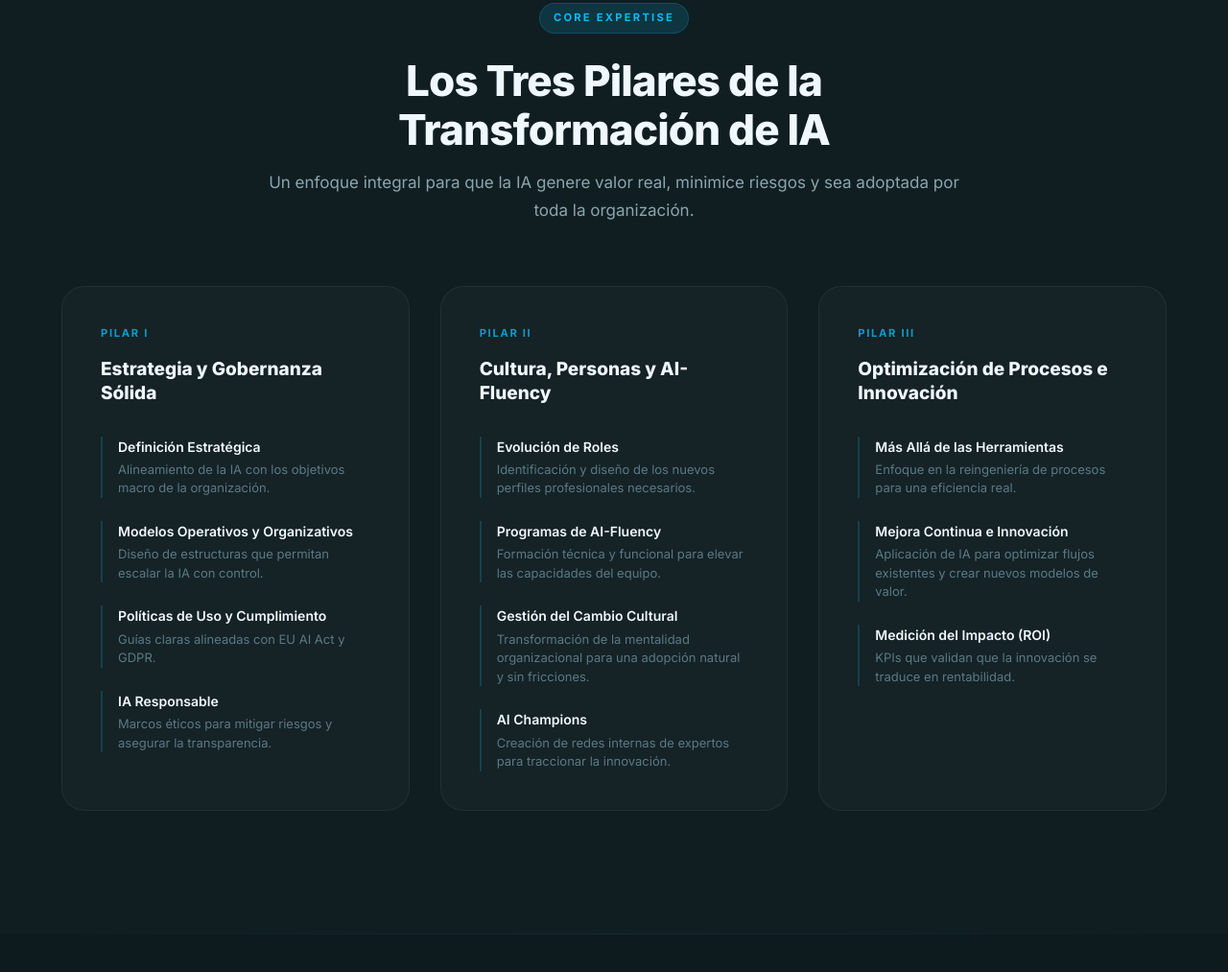
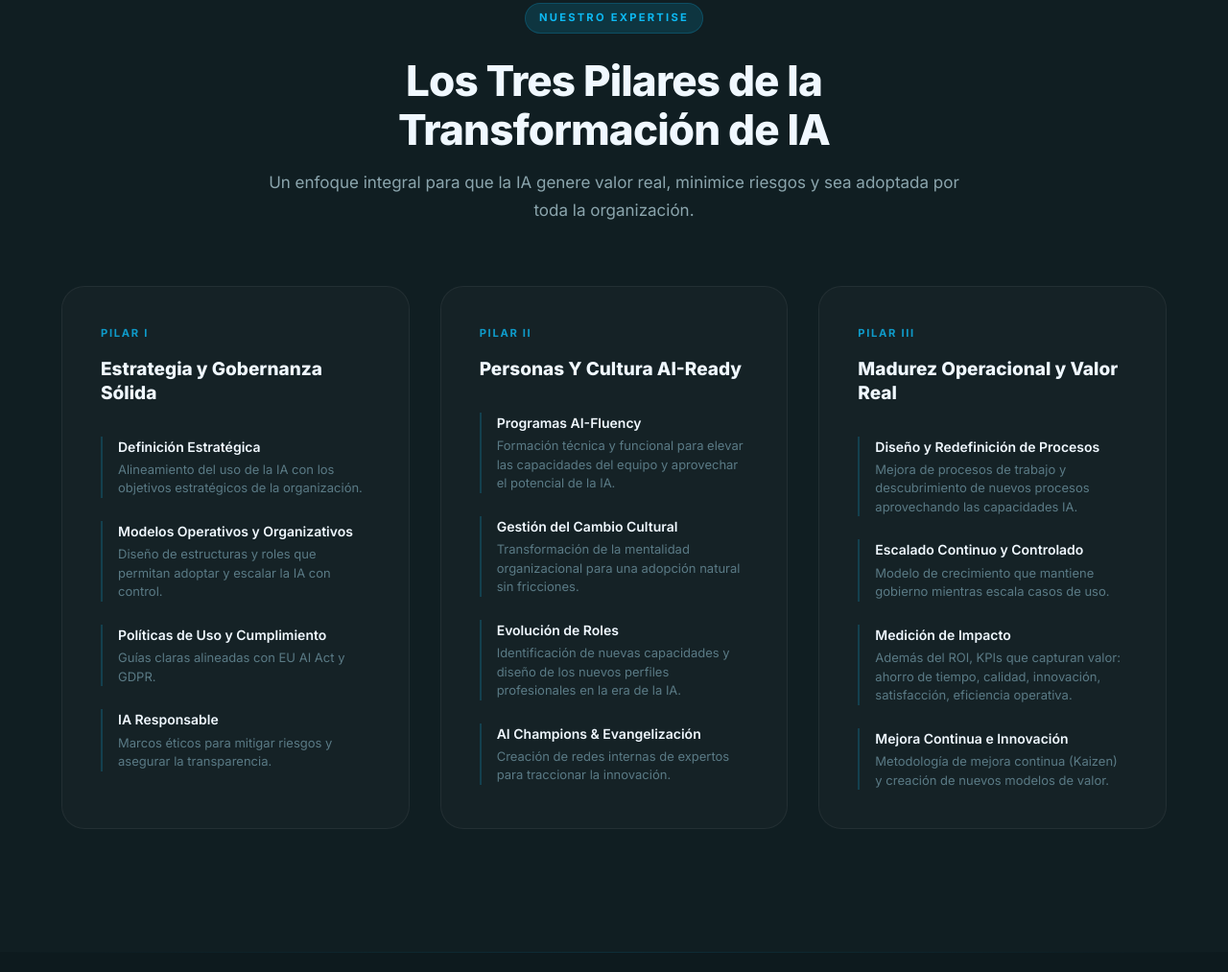
Before and after one commit to Antonio-Gallego/KYBERNIA, a plain HTML site: page docs/index.html in a window 1280 px wide. Shown: the part 2440-3453 px from the top of the page at 96% size. Drawn offline with Linux system fonts and the light colour scheme.

Commit message:
feat: refinado de contenido sección pilares (C01)

```diff
--- a/docs/index.html
+++ b/docs/index.html
@@ -372,7 +372,7 @@
       <div class="container">
 
         <div class="section-header reveal">
-          <div class="section-label">Core Expertise</div>
+          <div class="section-label">Nuestro Expertise</div>
           <h2 id="pilares-heading">Los Tres Pilares de la Transformación de IA</h2>
           <p>Un enfoque integral para que la IA genere valor real, minimice riesgos y sea adoptada por toda la organización.</p>
         </div>
@@ -386,11 +386,11 @@
             <div class="pilar-items">
               <div class="pilar-item">
                 <h4>Definición Estratégica</h4>
-                <p>Alineamiento de la IA con los objetivos macro de la organización.</p>
+                <p>Alineamiento del uso de la IA con los objetivos estratégicos de la organización.</p>
               </div>
               <div class="pilar-item">
                 <h4>Modelos Operativos y Organizativos</h4>
-                <p>Diseño de estructuras que permitan escalar la IA con control.</p>
+                <p>Diseño de estructuras y roles que permitan adoptar y escalar la IA con control.</p>
               </div>
               <div class="pilar-item">
                 <h4>Políticas de Uso y Cumplimiento</h4>
@@ -406,22 +406,22 @@
           <!-- Pilar II -->
           <article class="pilar-card reveal" style="animation-delay:150ms">
             <div class="pilar-number" aria-label="Pilar dos">Pilar II</div>
-            <h3>Cultura, Personas y AI-Fluency</h3>
+            <h3>Personas Y Cultura AI-Ready</h3>
             <div class="pilar-items">
               <div class="pilar-item">
-                <h4>Evolución de Roles</h4>
-                <p>Identificación y diseño de los nuevos perfiles profesionales necesarios.</p>
-              </div>
-              <div class="pilar-item">
-                <h4>Programas de AI-Fluency</h4>
-                <p>Formación técnica y funcional para elevar las capacidades del equipo.</p>
+                <h4>Programas AI-Fluency</h4>
+                <p>Formación técnica y funcional para elevar las capacidades del equipo y aprovechar el potencial de la IA.</p>
               </div>
               <div class="pilar-item">
                 <h4>Gestión del Cambio Cultural</h4>
-                <p>Transformación de la mentalidad organizacional para una adopción natural y sin fricciones.</p>
+                <p>Transformación de la mentalidad organizacional para una adopción natural sin fricciones.</p>
               </div>
               <div class="pilar-item">
-                <h4>AI Champions</h4>
+                <h4>Evolución de Roles</h4>
+                <p>Identificación de nuevas capacidades y diseño de los nuevos perfiles profesionales en la era de la IA.</p>
+              </div>
+              <div class="pilar-item">
+                <h4>AI Champions & Evangelización</h4>
                 <p>Creación de redes internas de expertos para traccionar la innovación.</p>
               </div>
             </div>
@@ -430,19 +430,23 @@
           <!-- Pilar III -->
           <article class="pilar-card reveal" style="animation-delay:300ms">
             <div class="pilar-number" aria-label="Pilar tres">Pilar III</div>
-            <h3>Optimización de Procesos e Innovación</h3>
+            <h3>Madurez Operacional y Valor Real</h3>
             <div class="pilar-items">
               <div class="pilar-item">
-                <h4>Más Allá de las Herramientas</h4>
-                <p>Enfoque en la reingeniería de procesos para una eficiencia real.</p>
+                <h4>Diseño y Redefinición de Procesos</h4>
+                <p>Mejora de procesos de trabajo y descubrimiento de nuevos procesos aprovechando las capacidades IA.</p>
+              </div>
+              <div class="pilar-item">
+                <h4>Escalado Continuo y Controlado</h4>
+                <p>Modelo de crecimiento que mantiene gobierno mientras escala casos de uso.</p>
+              </div>
+              <div class="pilar-item">
+                <h4>Medición de Impacto</h4>
+                <p>Además del ROI, KPIs que capturan valor: ahorro de tiempo, calidad, innovación, satisfacción, eficiencia operativa.</p>
               </div>
               <div class="pilar-item">
                 <h4>Mejora Continua e Innovación</h4>
-                <p>Aplicación de IA para optimizar flujos existentes y crear nuevos modelos de valor.</p>
-              </div>
-              <div class="pilar-item">
-                <h4>Medición del Impacto (ROI)</h4>
-                <p>KPIs que validan que la innovación se traduce en rentabilidad.</p>
+                <p>Metodología de mejora continua (Kaizen) y creación de nuevos modelos de valor.</p>
               </div>
             </div>
           </article>
```
